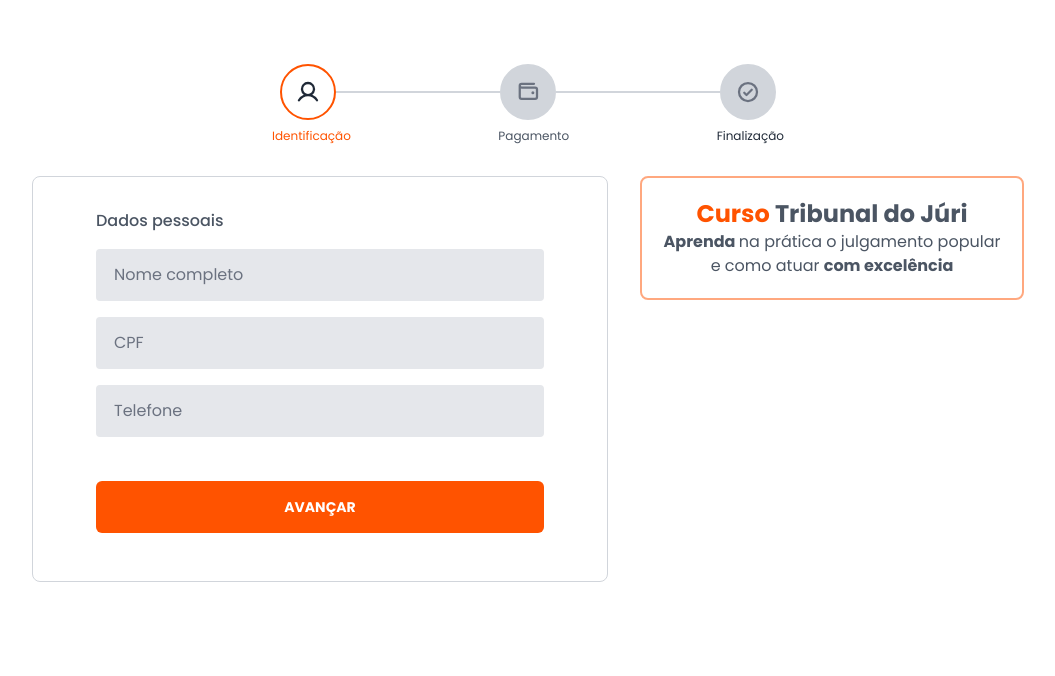
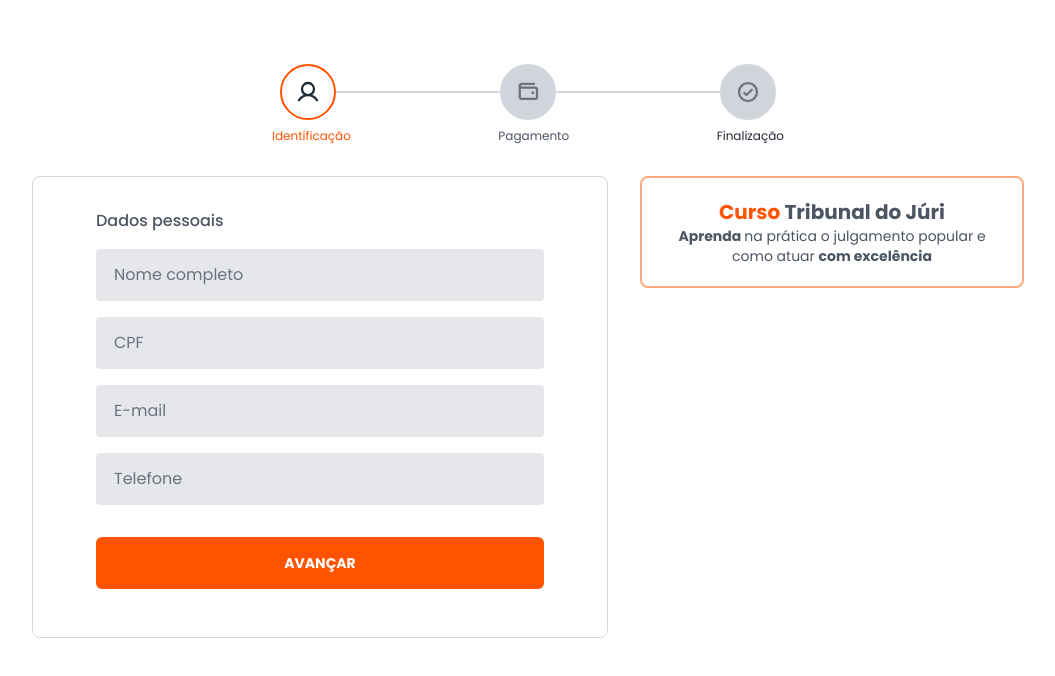
Before and after one commit to jeanluca554/aro-project, a Next.js app: page /checkout in a window 1280 px wide. Shown: the top 676 px of the page, without its empty margins (112-1167 px from the left). Built offline with nearby package versions, Linux system fonts and the light colour scheme; no server answers.

Commit message:
feat(checkout): improve UX with an user information banner

```diff
--- a/src/components/CheckoutBannerRightSide.tsx
+++ b/src/components/CourseInformationBannerRightSide.tsx
@@ -1,14 +1,14 @@
 import React from 'react'
 
-export function CheckoutBannerRightSide() {
+export function CourseInformationBannerRightSide() {
   return (
     <div className='hidden border-2 border-orange-600 border-opacity-50 sm:rounded-lg max-w-sm md:block'>
       <div className='m-5 text-center'>
-        <div className='font-semibold text-lg text-gray-600 lg:text-2xl'>
+        <div className='font-semibold text-gray-600 text-xl'>
           <a className='text-orange-600'>Curso</a> Tribunal do Júri
         </div>
 
-        <div className='text-xs text-gray-600 lg:text-base'>
+        <div className='text-gray-600 text-sm'>
           <a className='font-semibold'>Aprenda </a>na prática o julgamento popular e como atuar <a className='font-semibold'>com excelência</a>
         </div>
       </div>
--- a/src/components/CheckoutBannerTopSide.tsx
+++ b/src/components/CourseInformationBannerTopSide.tsx
@@ -1,6 +1,6 @@
 import React from 'react'
 
-export function CheckoutBannerTopSide() {
+export function CourseInformationBannerTopSide() {
   return (
     <div className="form-container w-full md:max-w-xl my-0  border border-gray-300 p-6 border-b-0 md:hidden">
       <div className='font-semibold text-xl text-gray-600 text-center'>
--- /dev/null
+++ b/src/components/CustomerInformationBannerRightSide.tsx
@@ -0,0 +1,22 @@
+import React from 'react'
+import { User } from '@phosphor-icons/react'
+
+export function CustomerInformationBannerRightSide({ data }) {
+  function getFirstName(name: string) {
+    let splitName = name.trim().split(' ');
+
+    return splitName[0];
+  }
+
+  return (
+    <div className='hidden border-2 border-orange-600 border-opacity-50 mb-4 w-[576px] p-2 rounded-lg max-w-sm md:block'>
+      <div className='flex items-center gap-4 text-gray-600'>
+        <User size={32} weight="bold" />
+        <div className='text-sm'>
+          <p className='font-semibold'>{getFirstName(data.name)}</p>
+          <p>{data.email}</p>
+        </div>
+      </div>
+    </div>
+  )
+}
--- /dev/null
+++ b/src/components/CustomerInformationBannerTopSide.tsx
@@ -0,0 +1,21 @@
+import React from 'react';
+
+import { User } from "@phosphor-icons/react";
+
+export function CustomerInformationBannerTopSide({ data }) {
+  function getFirstName(name: string) {
+    let splitName = name.trim().split(' ');
+
+    return splitName[0];
+  }
+
+  return (
+    <div className=" flex items-center gap-4 w-full text-gray-600 md:max-w-xl my-0  border border-gray-300 py-4 px-10 border-b-0 md:hidden">
+      <User size={36} weight="bold" />
+      <div className='text-sm'>
+        <p className='font-semibold'>{getFirstName(data.name)}</p>
+        <p>{data.email}</p>
+      </div>
+    </div>
+  )
+}
--- a/src/components/Forms/CustomerForm.tsx
+++ b/src/components/Forms/CustomerForm.tsx
@@ -31,6 +31,17 @@ export function CustomerForm({ data, updateFieldHandler }) {
         <ErrorMessage field='identity' />
 
         <Input
+          placeholder='E-mail'
+          id='email'
+          name='email'
+          value={data.email || ""}
+          onChange={
+            (e: React.ChangeEvent<HTMLInputElement>) => updateFieldHandler("email", e.target.value)
+          }
+        />
+        <ErrorMessage field='email' />
+
+        <Input
           placeholder='Telefone'
           id='phone'
           name='phone'
--- a/src/components/index.tsx
+++ b/src/components/index.tsx
@@ -1,5 +1,6 @@
 export * from './Forms';
 export * from "./Steps";
 export * from './CreditCard';
-export * from './CheckoutBannerRightSide';
-export * from './CheckoutBannerTopSide';
+export * from './CourseInformationBannerRightSide';
+export * from './CourseInformationBannerTopSide';
+export * from './CustomerInformationBannerTopSide';
--- a/src/pages/checkout/index.tsx
+++ b/src/pages/checkout/index.tsx
@@ -1,6 +1,6 @@
 import { useState } from 'react';
 import { useFormCheckout } from 'hooks';
-import { AddressForm, CheckoutBannerRightSide, CheckoutBannerTopSide, CustomerForm, PaymentForm, ReviewForm, Steps } from 'components';
+import { AddressForm, CourseInformationBannerRightSide, CourseInformationBannerTopSide, CustomerForm, CustomerInformationBannerTopSide, PaymentForm, ReviewForm, Steps } from 'components';
 import { ArrowLeft } from "@phosphor-icons/react";
 import { FormProvider, useForm } from 'react-hook-form';
 import { z } from 'zod';
@@ -9,10 +9,12 @@ import { isCPF, isPhone, isCEP } from 'brazilian-values';
 import cep from 'cep-promise';
 import { TransactionServices } from 'services';
 import toast, { ToastBar, Toaster } from 'react-hot-toast';
+import { CustomerInformationBannerRightSide } from 'components/CustomerInformationBannerRightSide';
 
 const formTemplate = {
   name: '',
   identity: '',
+  email: '',
   phone: '',
   addressCity: '',
   addressComplement: '',
@@ -118,6 +120,7 @@ export default function checkout() {
         .join(' ')
     }),
     identity: z.string().refine((identity) => isCPF(identity), { message: "Não é um CPF válido" }),
+    email: z.string().email({ message: "Informe um e-mail válido" }),
     phone: z.string().refine((phone) => isPhone(onlyNumbers(phone)), { message: "Informe um número de telefone válido" }),
 
   })
@@ -235,7 +238,7 @@ export default function checkout() {
   }
 
   function onSubmit(data: CreateCheckoutData) {
-    console.log("O passo atual é: " + currentStep);
+    console.log("O passo atual é: ", currentStep + 1);
     outputData();
     if (currentStep === 2) {
       createTransaction()
@@ -258,7 +261,9 @@ export default function checkout() {
       )
       }
       <div className='md:flex items-start justify-center gap-8'>
-        <CheckoutBannerTopSide />
+        {currentStep > 0 && <CustomerInformationBannerTopSide data={dataForm} />}
+
+        <CourseInformationBannerTopSide />
         <div className="form-container w-full md:max-w-xl my-0  border border-gray-300 py-6 px-10 md:px-6 md:rounded-lg">
           <FormProvider {...createCheckoutForm} >
             <form
@@ -316,7 +321,10 @@ export default function checkout() {
             </pre>
           )}
         </div>
-        <CheckoutBannerRightSide />
+        <div className='flex-row'>
+          {currentStep > 0 && <CustomerInformationBannerRightSide data={dataForm} />}
+          <CourseInformationBannerRightSide />
+        </div>
       </div>
     </div >
   )
```
